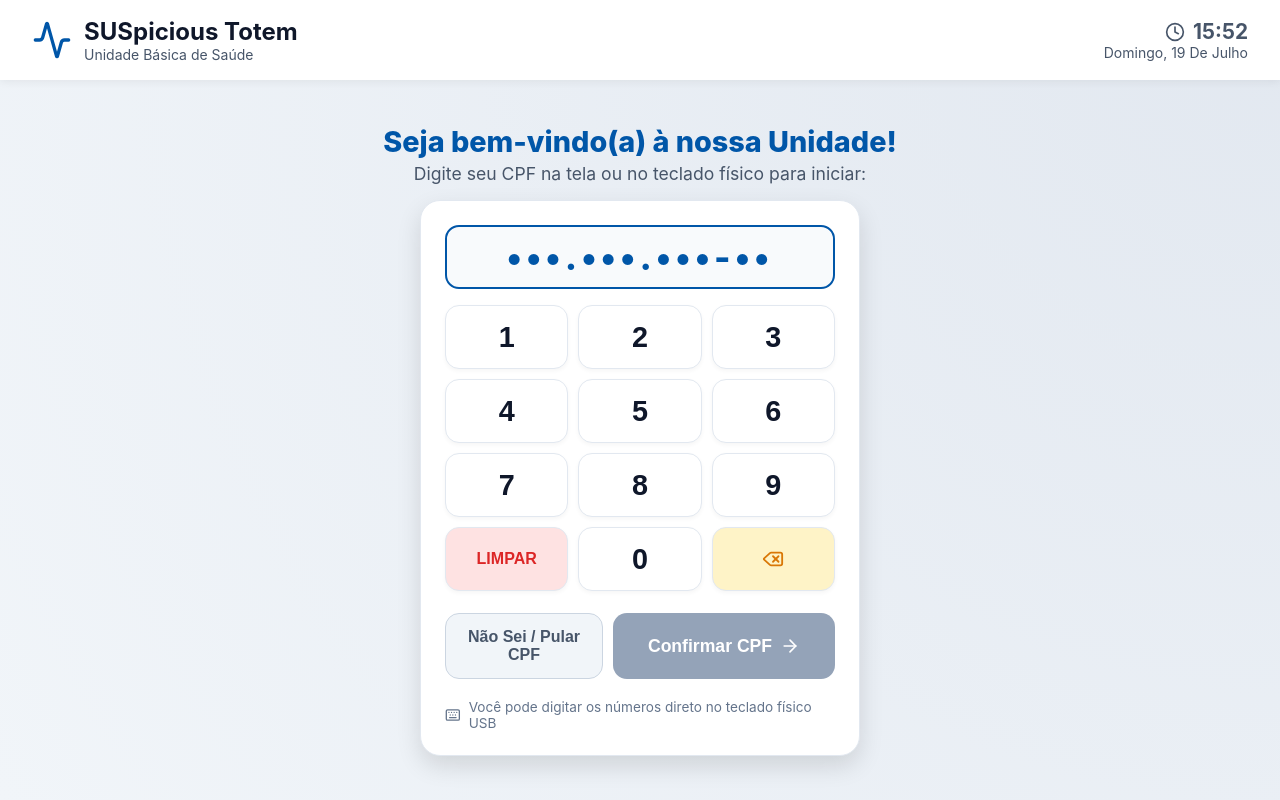
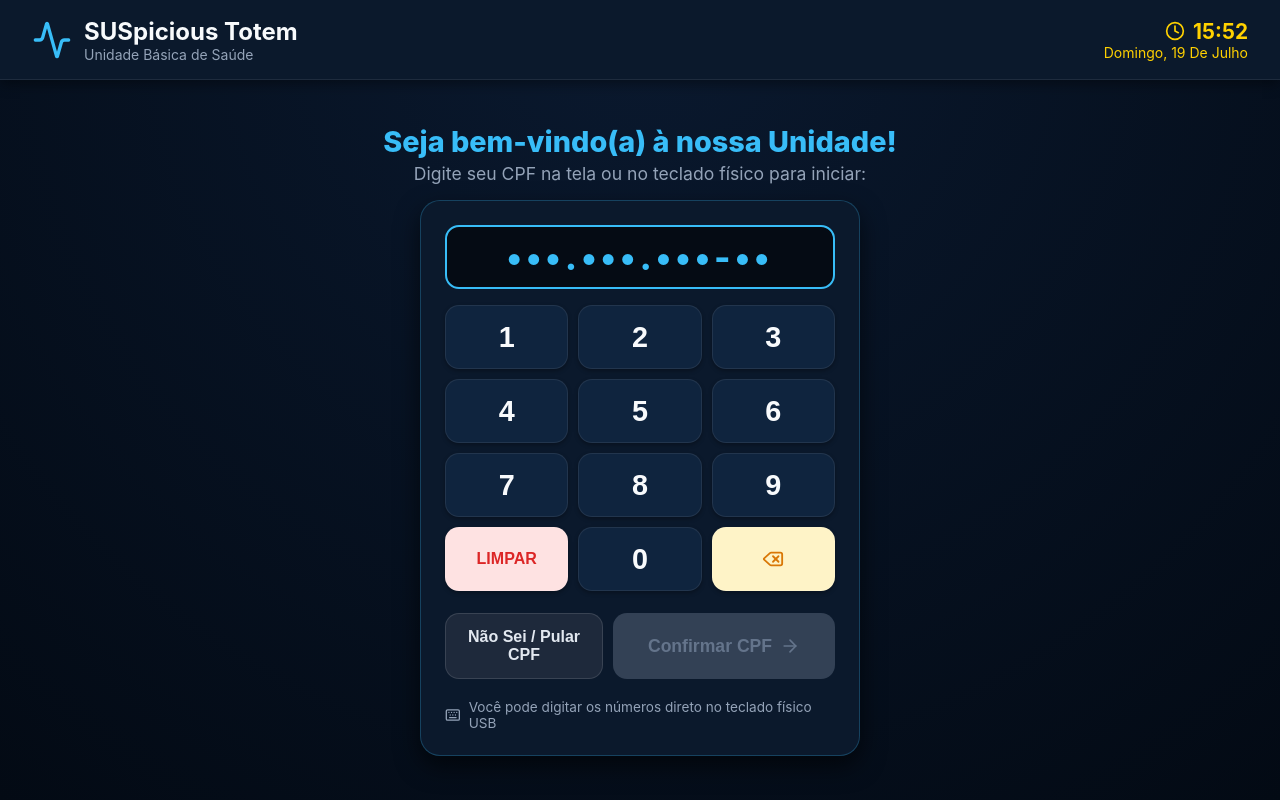
Before and after one commit to Gabriell-Ilius/SUSpicious_Totem, a React (Vite) app in the folder frontend/: page / in a window 1280 px wide. Built offline with nearby package versions, Linux system fonts and the light colour scheme.

Commit message:
style: apply cohesive dark mode theme with neon cyan accents across all totem screens

```diff
--- a/frontend/src/index.css
+++ b/frontend/src/index.css
@@ -1,22 +1,24 @@
 :root {
-  /* Cores Oficiais do Sistema Único de Saúde (SUS) */
-  --sus-blue: #0056A8;
-  --sus-blue-dark: #003B75;
-  --sus-green: #008B45;
+  /* Cores Oficiais do Sistema Único de Saúde (SUS) adaptadas para Dark Mode */
+  --sus-blue: #38BDF8;
+  --sus-blue-dark: #0284C7;
+  --sus-green: #34D399;
   --sus-yellow: #FFD100;
 
-  /* Paleta Base - Alto Contraste para Kiosk */
-  --bg-primary: #F0F4F8;
-  --bg-secondary: #FFFFFF;
+  /* Paleta Base Dark High-Contrast */
+  --bg-primary: #071324;
+  --bg-secondary: #0B192C;
+  --card-bg: #0F243E;
+  --card-border: rgba(56, 189, 248, 0.2);
 
-  --text-primary: #0F172A;
-  --text-secondary: #475569;
+  --text-primary: #F8FAFC;
+  --text-secondary: #94A3B8;
   --text-on-color: #FFFFFF;
 
   /* Cores de Feedback */
-  --color-success: #16A34A;
-  --color-error: #DC2626;
-  --color-warning: #D97706;
+  --color-success: #10B981;
+  --color-error: #EF4444;
+  --color-warning: #F59E0B;
 
   /* Tokens de Design */
   --radius-sm: 8px;
@@ -24,9 +26,9 @@
   --radius-lg: 20px;
   --radius-full: 9999px;
 
-  --shadow-sm: 0 2px 4px rgba(0, 0, 0, 0.05);
-  --shadow-md: 0 4px 12px rgba(0, 0, 0, 0.08);
-  --shadow-lg: 0 10px 25px rgba(0, 0, 0, 0.12);
+  --shadow-sm: 0 2px 4px rgba(0, 0, 0, 0.3);
+  --shadow-md: 0 4px 12px rgba(0, 0, 0, 0.4);
+  --shadow-lg: 0 10px 25px rgba(0, 0, 0, 0.6);
 
   --font-sans: 'Inter', system-ui, -apple-system, sans-serif;
 }
@@ -61,7 +63,7 @@ html, body {
   flex-direction: column;
   height: 100vh;
   width: 100vw;
-  background: radial-gradient(circle at top right, #E2E8F0 0%, #F1F5F9 100%);
+  background: radial-gradient(circle at top, #0A192F 0%, #030A14 100%);
   position: relative;
   overflow: hidden;
 }
@@ -69,12 +71,13 @@ html, body {
 /* Header */
 .app-header {
   height: 80px;
-  background: #FFFFFF;
+  background: #0B192C;
+  border-bottom: 1px solid rgba(255, 255, 255, 0.08);
   display: flex;
   align-items: center;
   justify-content: space-between;
   padding: 0 32px;
-  box-shadow: 0 2px 8px rgba(0, 0, 0, 0.06);
+  box-shadow: 0 4px 12px rgba(0, 0, 0, 0.4);
   z-index: 10;
 }
 
@@ -93,7 +96,7 @@ html, body {
 .header-time {
   font-size: 1.3rem;
   font-weight: 700;
-  color: var(--text-secondary);
+  color: #FFD100;
 }
 
 /* Welcome Banner */
@@ -105,7 +108,7 @@ html, body {
 .welcome-banner h1 {
   font-size: 1.8rem;
   font-weight: 800;
-  color: var(--sus-blue);
+  color: #38BDF8;
   margin-bottom: 4px;
 }
 
@@ -118,8 +121,8 @@ html, body {
 .cpf-box-card {
   width: 100%;
   max-width: 440px;
-  background: #FFFFFF;
-  border: 1px solid #E2E8F0;
+  background: #0B192C;
+  border: 1px solid rgba(56, 189, 248, 0.25);
   border-radius: var(--radius-lg);
   padding: 24px;
   box-shadow: var(--shadow-lg);
@@ -129,8 +132,8 @@ html, body {
 }
 
 .cpf-display-box {
-  background: #F8FAFC;
-  border: 2px solid var(--sus-blue);
+  background: #050B14;
+  border: 2px solid #38BDF8;
   border-radius: var(--radius-md);
   height: 64px;
   display: flex;
@@ -139,7 +142,7 @@ html, body {
   font-size: 2.2rem;
   font-weight: 800;
   letter-spacing: 4px;
-  color: var(--sus-blue);
+  color: #38BDF8;
 }
 
 /* NumPad Touch Grid */
@@ -152,12 +155,12 @@ html, body {
 .numpad-btn {
   height: 64px;
   border-radius: var(--radius-md);
-  border: 1px solid #E2E8F0;
-  background: #FFFFFF;
+  border: 1px solid rgba(255, 255, 255, 0.08);
+  background: #0F243E;
   font-size: 1.8rem;
   font-weight: 700;
-  color: var(--text-primary);
-  box-shadow: 0 2px 4px rgba(0, 0, 0, 0.04);
+  color: #F8FAFC;
+  box-shadow: 0 2px 4px rgba(0, 0, 0, 0.3);
   cursor: pointer;
   display: flex;
   align-items: center;
@@ -166,13 +169,13 @@ html, body {
 }
 
 .numpad-btn:active {
-  background: #E2E8F0;
+  background: #1E3A5F;
   transform: scale(0.95);
 }
 
 /* Action Buttons */
 .action-btn-primary {
-  background: var(--sus-blue);
+  background: linear-gradient(90deg, #0056A8 0%, #0284C7 100%);
   color: #FFFFFF;
   border: none;
   border-radius: var(--radius-md);
@@ -180,7 +183,7 @@ html, body {
   font-weight: 700;
   padding: 16px 24px;
   cursor: pointer;
-  box-shadow: 0 4px 12px rgba(0, 86, 168, 0.25);
+  box-shadow: 0 4px 14px rgba(2, 132, 199, 0.35);
   transition: all 0.15s ease;
   width: 100%;
 }
@@ -191,15 +194,16 @@ html, body {
 }
 
 .action-btn-primary:disabled {
-  background: #94A3B8;
+  background: #334155;
+  color: #64748B;
   cursor: not-allowed;
   box-shadow: none;
 }
 
 .action-btn-secondary {
-  background: #F1F5F9;
-  color: #475569;
-  border: 1px solid #CBD5E1;
+  background: #1E293B;
+  color: #E2E8F0;
+  border: 1px solid rgba(255, 255, 255, 0.12);
   border-radius: var(--radius-md);
   font-size: 1rem;
   font-weight: 600;
@@ -210,7 +214,7 @@ html, body {
 }
 
 .action-btn-secondary:active {
-  background: #E2E8F0;
+  background: #334155;
   transform: scale(0.97);
 }
 
@@ -220,7 +224,7 @@ html, body {
   align-items: center;
   justify-content: center;
   gap: 8px;
-  color: #64748B;
+  color: #94A3B8;
   font-size: 0.85rem;
   margin-top: 4px;
 }
@@ -237,8 +241,8 @@ html, body {
 }
 
 .service-card {
-  background: #FFFFFF;
-  border: 1px solid #E2E8F0;
+  background: #0B192C;
+  border: 1px solid rgba(56, 189, 248, 0.2);
   border-radius: var(--radius-lg);
   padding: 20px;
   display: flex;
@@ -246,6 +250,10 @@ html, body {
   gap: 16px;
   box-shadow: var(--shadow-md);
   transition: all 0.2s ease;
+}
+
+.service-card:hover {
+  border-color: #38BDF8;
 }
 
 .service-icon-wrapper {
@@ -272,7 +280,7 @@ html, body {
   font-size: 0.75rem;
   font-weight: 700;
   text-transform: uppercase;
-  color: var(--sus-blue);
+  color: #38BDF8;
   letter-spacing: 0.5px;
   display: block;
   margin-bottom: 2px;
@@ -295,7 +303,7 @@ html, body {
 .modal-overlay {
   position: fixed;
   inset: 0;
-  background: rgba(15, 23, 42, 0.75);
+  background: rgba(3, 7, 18, 0.8);
   display: flex;
   align-items: center;
   justify-content: center;
@@ -306,18 +314,21 @@ html, body {
 .modal-content-card {
   width: 100%;
   max-width: 520px;
-  background: #FFFFFF;
+  background: #0B192C;
+  border: 1px solid rgba(56, 189, 248, 0.3);
   border-radius: var(--radius-lg);
   padding: 28px;
   box-shadow: var(--shadow-lg);
+  color: var(--text-primary);
 }
 
 .priority-btn {
   flex: 1;
   padding: 14px;
   border-radius: var(--radius-md);
-  border: 2px solid #CBD5E1;
-  background: #FFFFFF;
+  border: 2px solid rgba(255, 255, 255, 0.12);
+  background: #0F243E;
+  color: #E2E8F0;
   font-weight: 700;
   font-size: 1rem;
   cursor: pointer;
@@ -325,15 +336,15 @@ html, body {
 }
 
 .priority-btn.active-normal {
-  border-color: var(--sus-blue);
-  background: #EFF6FF;
-  color: var(--sus-blue);
+  border-color: #38BDF8;
+  background: rgba(56, 189, 248, 0.15);
+  color: #38BDF8;
 }
 
 .priority-btn.active-preferential {
-  border-color: #D97706;
-  background: #FFFBEB;
-  color: #B45309;
+  border-color: #F59E0B;
+  background: rgba(245, 158, 11, 0.15);
+  color: #FBBF24;
 }
 
 /* Painel de Senhas (TV da Recepção) */
@@ -342,7 +353,7 @@ html, body {
   flex-direction: column;
   height: 100vh;
   width: 100vw;
-  background: #0B192C;
+  background: #071324;
   color: #FFFFFF;
   padding: 24px 32px;
 }
@@ -364,7 +375,7 @@ html, body {
 }
 
 .painel-current-card {
-  background: #1E3E62;
+  background: #0D2847;
   border-radius: 24px;
   padding: 32px;
   display: flex;
@@ -372,11 +383,11 @@ html, body {
   align-items: center;
   justify-content: center;
   text-align: center;
-  box-shadow: 0 12px 30px rgba(0, 0, 0, 0.4);
+  box-shadow: 0 12px 30px rgba(0, 0, 0, 0.5);
 }
 
 .painel-history-card {
-  background: rgba(255, 255, 255, 0.05);
+  background: #0B192C;
   border-radius: 24px;
   padding: 24px;
   display: flex;
```
Also changed, not shown: frontend/src/App.jsx (+21 -21 lines), frontend/src/components/TicketModal.jsx (+13 -13 lines).
